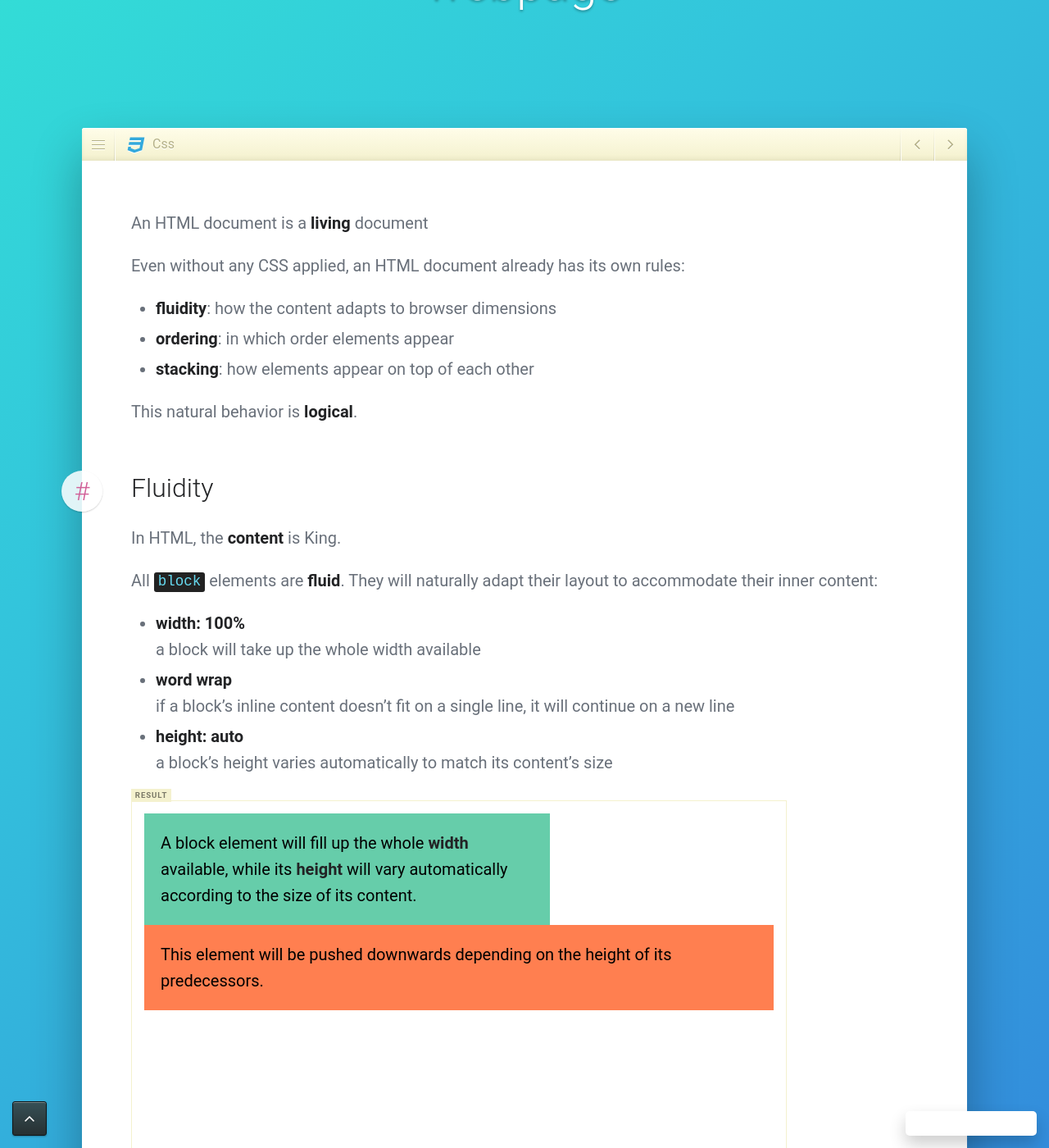
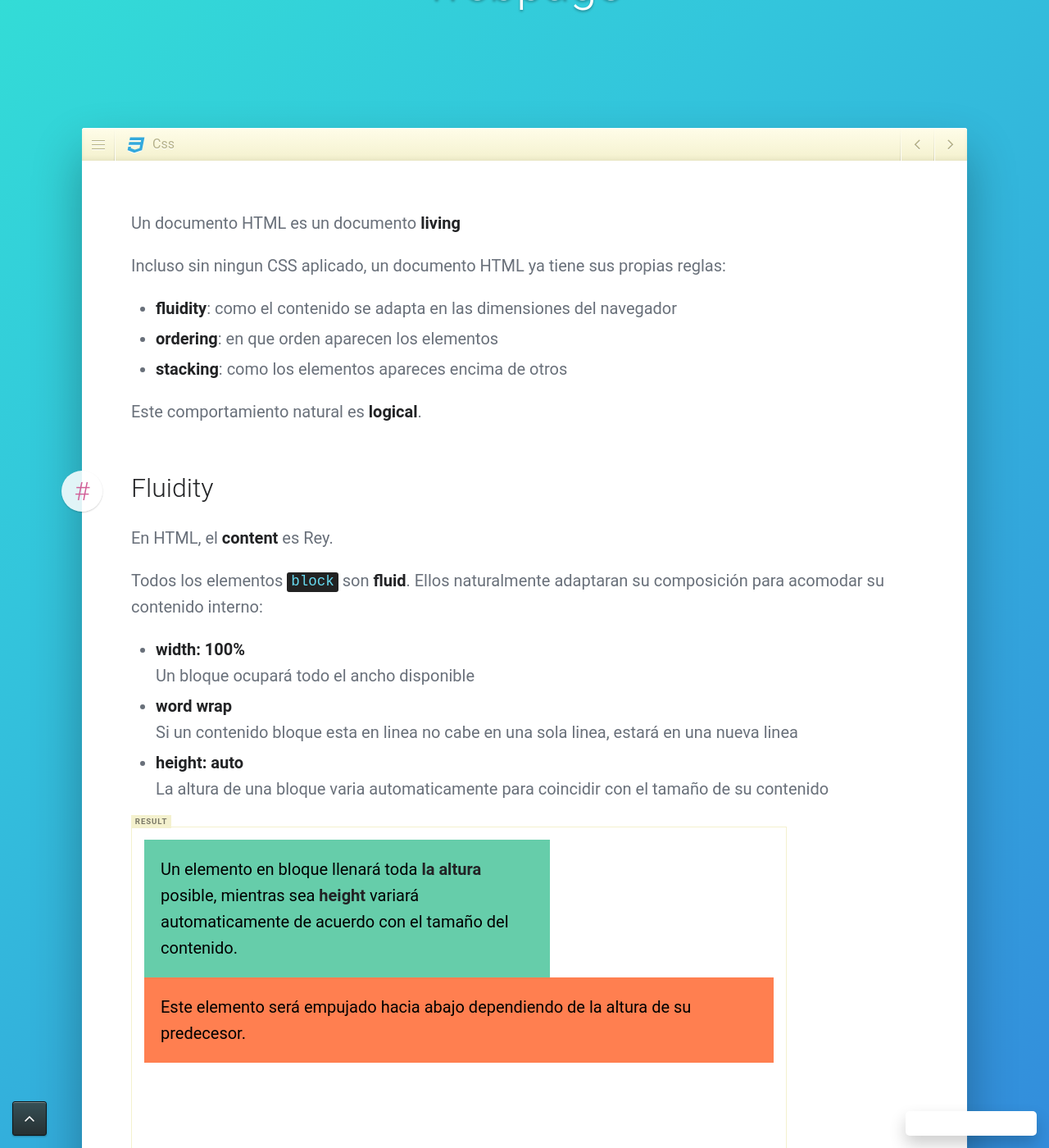
Before and after one commit to jgthms/marksheet, a Jekyll site: the page built from _posts/2015-07-02-css-the-flow.md, in a window 1280 px wide and 1400 px high, scrolled down 428 px. Shown: the whole window at 82% size. Built offline with Jekyll 4.4.1, drawn with Linux system fonts in a browser that asks for light colours; nearby versions of some CDN libraries; a script that is not in the unit is left out; comment, search, counter and statistics services are not loaded; some of the changed text lies outside the part shown.

Commit message:
traducido

```diff
--- a/_posts/2015-07-02-css-the-flow.md
+++ b/_posts/2015-07-02-css-the-flow.md
@@ -5,35 +5,35 @@ subtitle: "The <strong>default</strong> behavior of a webpage"
 section: css
 ---
 
-An HTML document is a **living** document
+Un documento HTML es un documento **living**
 
-Even without any CSS applied, an HTML document already has its own rules:
+Incluso sin ningun CSS aplicado, un documento HTML ya tiene sus propias reglas:
 
-* **fluidity**: how the content adapts to browser dimensions
-* **ordering**: in which order elements appear
-* **stacking**: how elements appear on top of each other
+* **fluidity**: como el contenido se adapta en las dimensiones del navegador
+* **ordering**: en que orden aparecen los elementos
+* **stacking**: como los elementos apareces encima de otros
 
-This natural behavior is **logical**.
+Este comportamiento natural es **logical**.
 
 ### Fluidity
 
-In HTML, the **content** is King.
+En HTML, el **content** es Rey.
 
-All `block` elements are **fluid**. They will naturally adapt their layout to accommodate their inner content:
+Todos los elementos `block` son **fluid**. Ellos naturalmente adaptaran su composición para acomodar su contenido interno:
 
 * **width: 100%**
-a block will take up the whole width available
+Un bloque ocupará todo el ancho disponible
 * **word wrap**
-if a block's inline content doesn't fit on a single line, it will continue on a new line
+Si un contenido bloque esta en linea no cabe en una sola linea, estará en una nueva linea
 * **height: auto**
-a block's height varies automatically to match its content's size
+La altura de una bloque varia automaticamente para coincidir con el tamaño de su contenido
 
 <div class="result" id="result-fluidity">
   <div>
-    A block element will fill up the whole <strong>width</strong> available, while its <strong>height</strong> will vary automatically according to the size of its content.
+    Un elemento en bloque llenará toda <strong>la altura</strong> posible, mientras sea <strong>height</strong> variará automaticamente de acuerdo con el tamaño del contenido.
   </div>
   <div>
-    This element will be pushed downwards depending on the height of its predecessors.
+    Este elemento será empujado hacia abajo dependiendo de la altura de su predecesor.
   </div>
 </div>
 
@@ -48,41 +48,41 @@ a block's height varies automatically to match its content's size
 }
 </style>
 
-* A `block` is by default in **full width**
-* Its **height** is the height of its content
+* Un `block` es por defecto en **full width**
+* El **height** es la altura del contenido
 
 ### Ordering
 
-HTML elements are displayed in the **order** in which they are written **in the code**.
-First in the code -> first in the browser.
+El elemento HTML es presentado en el **order** en el que van escritos **in the code**.
+Primero en el código -> primero en el navegador.
 
-Each <code>block</code> appears in the order in which they appear in the HTML code, from <strong>top</strong> to <strong>bottom</strong>.
+Cada <code>block</code> aparece en el orden en el que aparece en el código HTML, de <strong>arriba</strong> hacia <strong>abajo</strong>.
 
 {% highlight html %}
-<p>First</p>
-<p>Second</p>
-<p>Third</p>
-<p>Fourth</p>
-<p>Fifth</p>
+<p>Primero</p>
+<p>Segundo</p>
+<p>Tercero</p>
+<p>Cuarto</p>
+<p>Quinto</p>
 {% endhighlight %}
 
 <div class="result">
-  <p>First</p>
-  <p>Second</p>
-  <p>Third</p>
-  <p>Fourth</p>
-  <p>Fifth</p>
+  <p>Primero</p>
+  <p>Segundo</p>
+  <p>Tercero</p>
+  <p>Cuarto</p>
+  <p>Quinto</p>
 </div>
 
 ### Stacking
 
-A browser has **3 dimensions**.
+Un navegador tiene **3 dimensions**.
 
-Each HTML element belongs to an imaginary **layer**.
+Casa elemento HTML pertenece a una imaginaria **layer**.
 
-The **stack order** depends on how elements are **nested**: child elements appear **on top** of their respective parents.
+El **stack order** depende de como el elemento es **nested**: elemento child aparece **on top** de sus respectivos padres.
 
-* Each **nested** element appears _on top_ of its parent.
+* Casa **nested** elemento aparece _on top_ of its parent.
 * The **deeper** in the hierarchy, the _higher_ in the stack.
 
 {% highlight html %}
```
